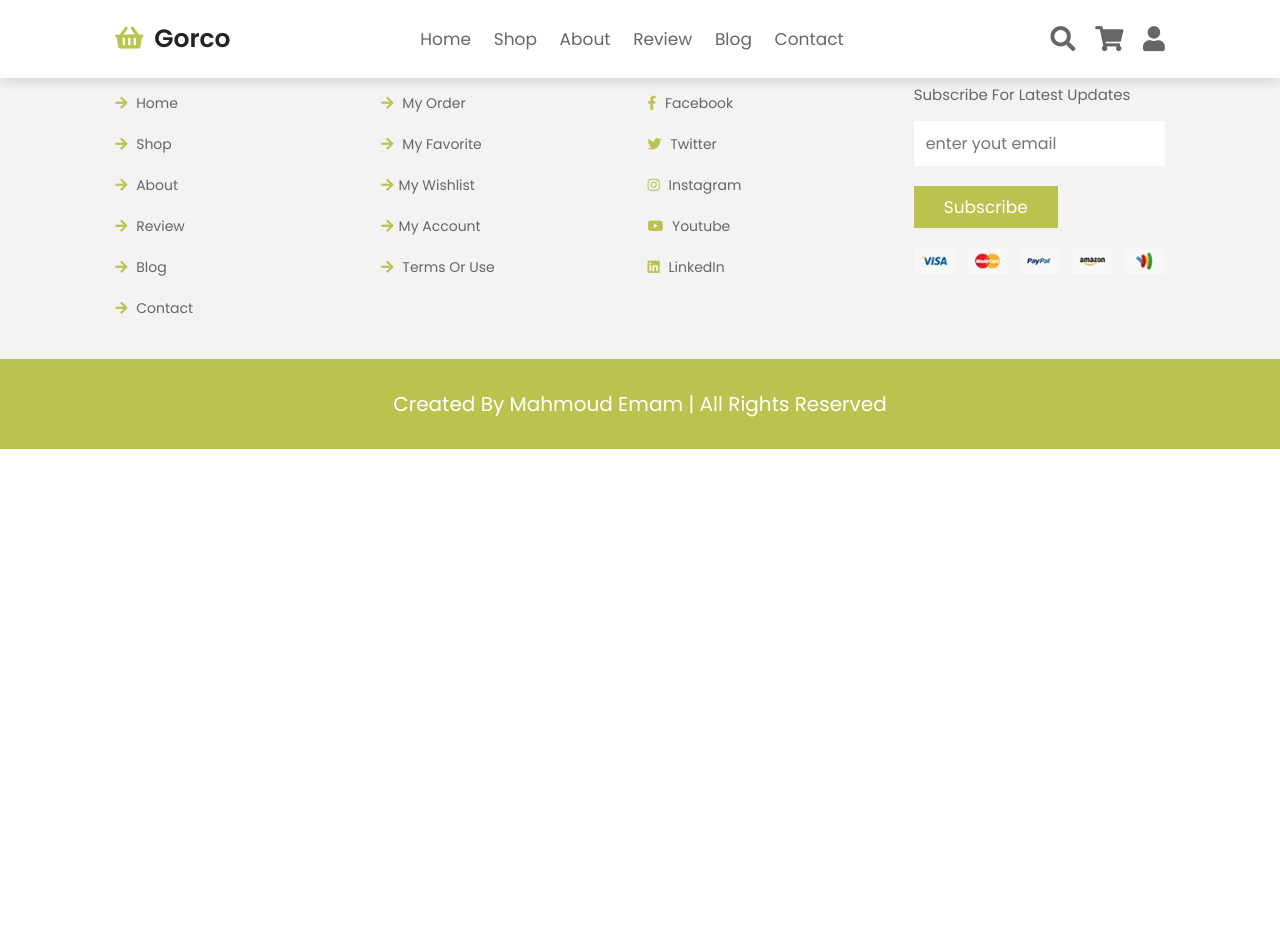
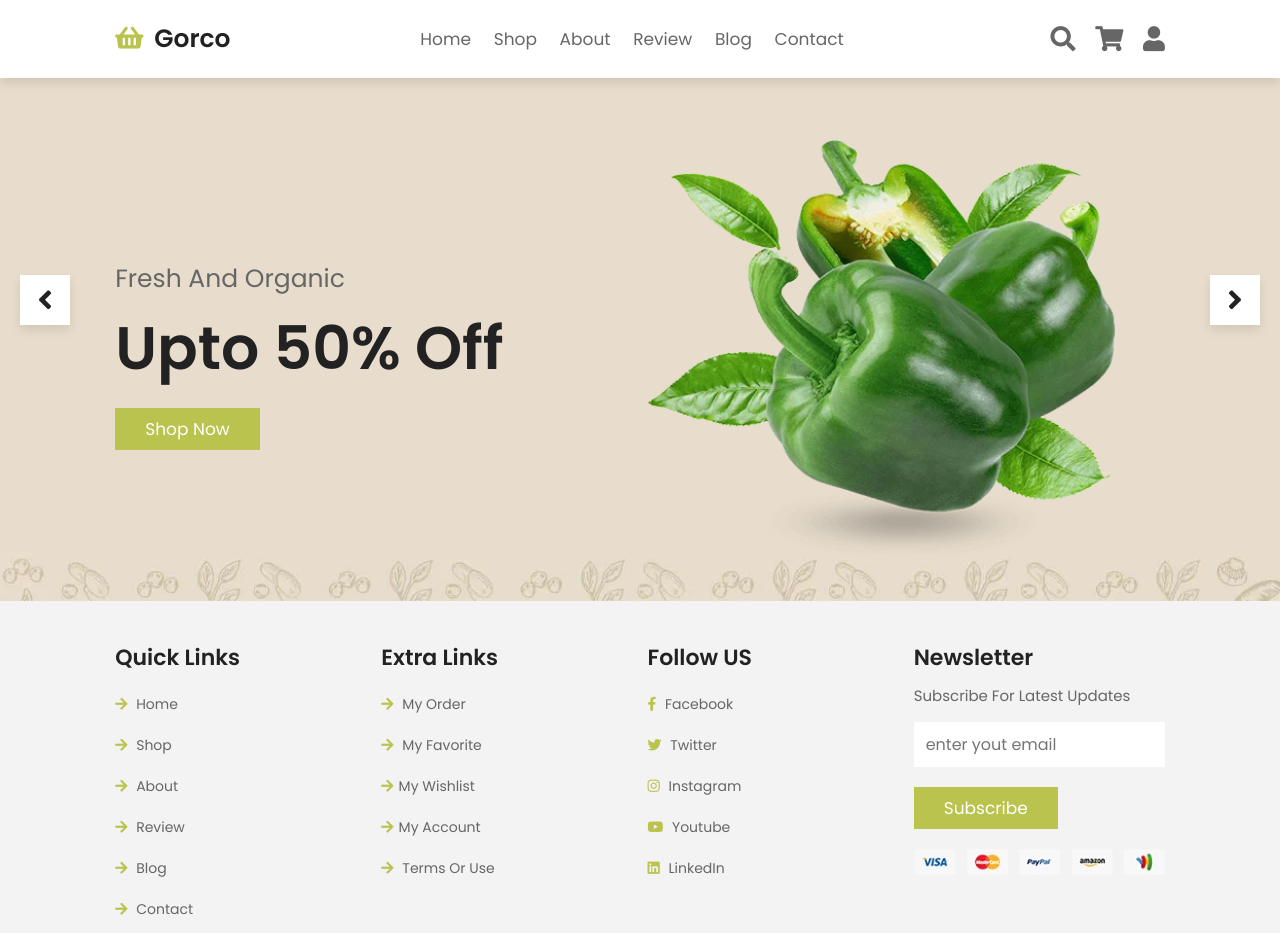
Before and after one commit to ma7moudemam/Gorcery-Store, a plain HTML site: page index.html in a window 1280 px wide. Shown: the top 933 px of the page. Before the commit the page ends 800 px from the top, so only its background shows below. Drawn offline with Linux system fonts and the light colour scheme.

Commit message:
home slide

```diff
--- a/css/style.scss
+++ b/css/style.scss
@@ -273,6 +273,88 @@ section{
     display: none;
 }
 
+.home{
+    padding-top:14rem;
+    background:url(/image/home-bg.jpg)no-repeat;
+    background-size:cover;
+    background-position:center;
+    position: relative;
+
+    .slides-container{
+
+        .slide{
+            display:flex;
+            align-items: center;
+            flex-wrap: wrap;
+            gap: 1.5rem;
+            display:none;
+
+            &.active{
+                display: flex;
+            }
+
+            .content{
+                flex:1 1 40rem;
+
+                span{
+                    color:$light-color;
+                    font-size:2.5rem;
+                }
+
+                h3{
+                    font-size:6rem;
+                    color:$black;
+                    padding: .5rem 0;
+                }
+            }
+
+            .image{
+                flex:1 1 40rem;
+
+                img{
+                    width:100%;
+                }
+            }
+        }
+    }
+
+    #next-slide,
+    #prev-slide{
+        position:absolute;
+        top: 50%;
+        transform:translateY(-50%);
+        height:5rem;
+        width: 5rem;
+        line-height:5rem;
+        box-shadow:$box-shadow;
+        text-align:center;
+        background:$white;
+        font-size:3rem;
+        color:$black;
+        cursor: pointer;
+
+        &:hover{
+            background:$green;
+            color:$white;
+        }
+    }
+
+    #prev-slide{
+        left:2rem;
+    }
+
+    #next-slide{
+        right:2rem;
+    }
+
+
+}
+
+
+
+
+
+
 
 
 .footer{
@@ -404,4 +486,8 @@ section{
     html{
         font-size:50%;
     }
+
+    .home .slide-container .slide .content h3{
+        font-size:5rem;
+    }
 }
--- a/index.html
+++ b/index.html
@@ -91,6 +91,48 @@
     </header>
     <!-- Header Section End -->
 
+    <section class="home">
+        <div class="slides-container">
+            <div class="slide active">
+                <div class="content">
+                    <span>fresh and organic</span>
+                    <h3>upto 50% off</h3>
+                    <a href="#" class="btn">Shop Now</a>
+                </div>
+                <div class="image">
+                    <img src="image/home-img-1.png" alt="">
+                </div>
+            </div>
+            <div class="slide">
+                <div class="content">
+                    <span>fresh and organic</span>
+                    <h3>upto 50% off</h3>
+                    <a href="#" class="btn">Shop Now</a>
+                </div>
+                <div class="image">
+                    <img src="image/home-img-2.png" alt="">
+                </div>
+            </div>
+            <div class="slide">
+                <div class="content">
+                    <span>fresh and organic</span>
+                    <h3>upto 50% off</h3>
+                    <a href="#" class="btn">Shop Now</a>
+                </div>
+                <div class="image">
+                    <img src="image/home-img-3.png" alt="">
+                </div>
+            </div>
+        </div>
+
+        <div id="next-slide" class="fas fa-angle-right" onclick="next()"></div>
+        <div id="prev-slide" class="fas fa-angle-left" onclick="prev()"></div>
+    </section>
+
+
+
+
+
 
     <!-- footer section start -->
     <section class="footer">
--- a/js/script.js
+++ b/js/script.js
@@ -41,3 +41,19 @@ window.onscroll = ()=>{
     login.classList.remove('active');
     navbar.classList.remove('active');
 }
+
+let slides = document.querySelectorAll('.home .slides-container .slide');
+
+let index = 0;
+
+function next () {
+    slides[index].classList.remove('active');
+    index = (index + 1) % slides.length;
+    slides[index].classList.add('active');
+}
+
+function prev () {
+    slides[index].classList.remove('active');
+    index = (index - 1 + slides.length) % slides.length;
+    slides[index].classList.add('active');
+}
```
Also changed, not shown: css/style.css, 1 other file.
